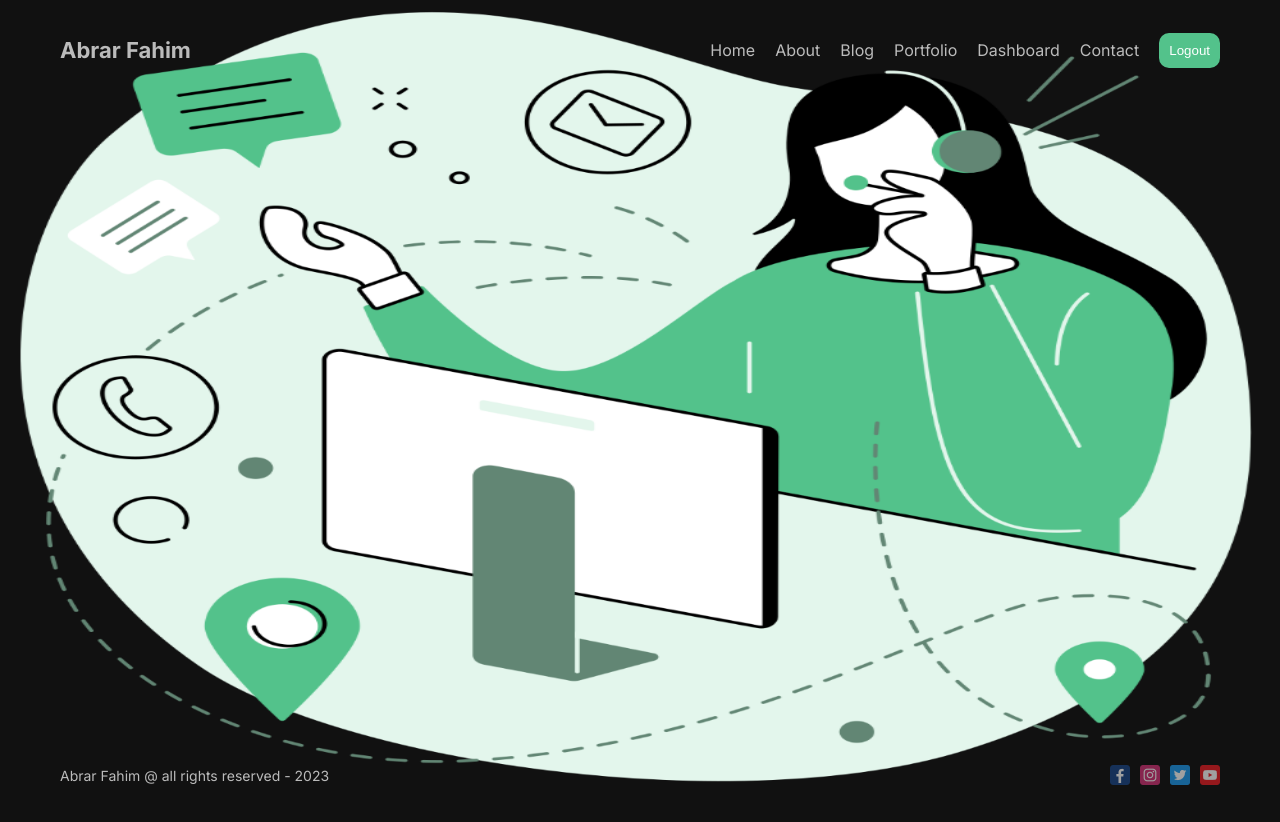
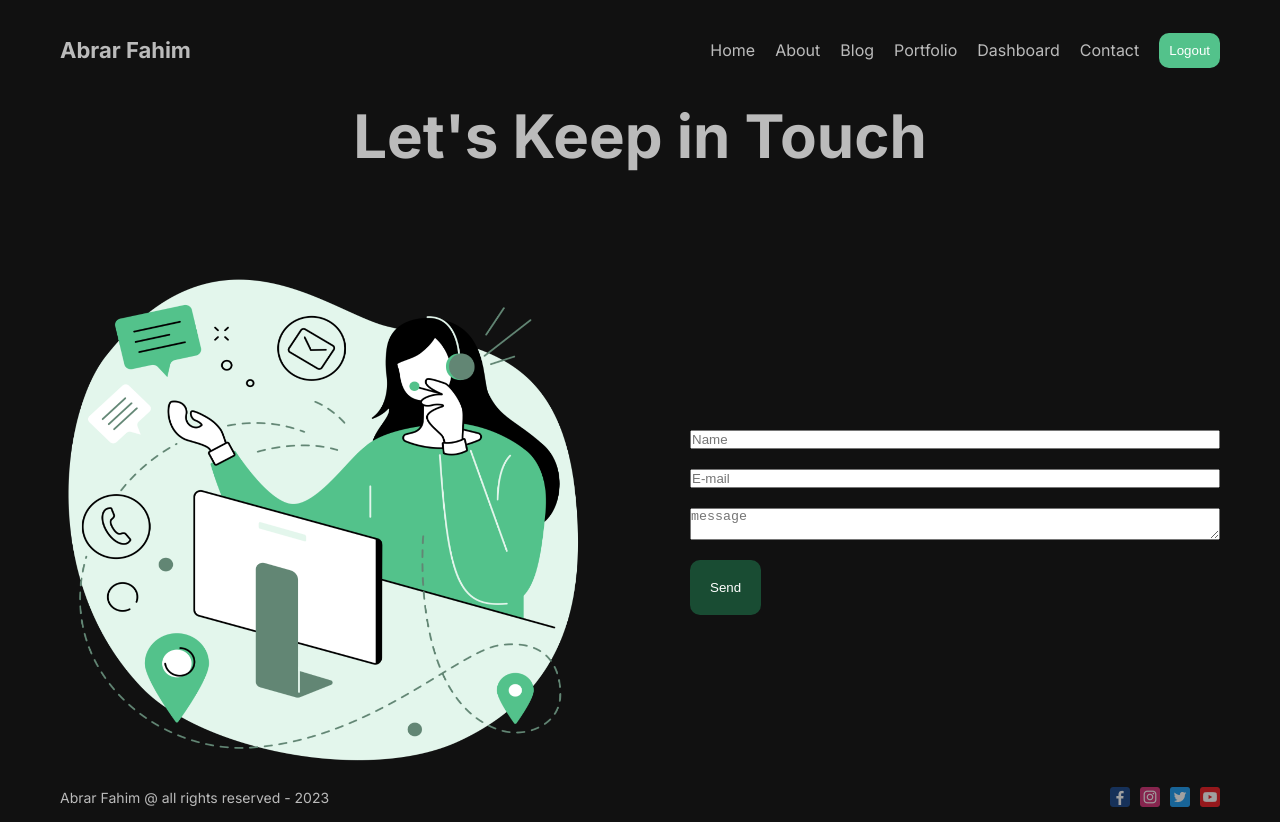
Before and after one commit to Abfahim21/next.js-project, a Next.js app: page /contact in a window 1280 px wide. Before the commit the page ends 800 px from the top, so only its background shows below. Built offline with nearby package versions, Linux system fonts and the light colour scheme.

Commit message:
contact page

```diff
--- a/src/app/contact/page.js
+++ b/src/app/contact/page.js
@@ -7,7 +7,7 @@ const Contact = () => {
   return (
     <div>
       <div className={styles.container}>
-        <h1 className={styles.title}></h1>
+        <h1 className={styles.title}>Let's Keep in Touch</h1>
         <div className={styles.content}>
           <div className={styles.imgContainer}>
             <Image src='/contact.png' fill={true} alt='' className={styles.img}/>
@@ -16,8 +16,8 @@ const Contact = () => {
             <input type="text" placeholder='Name' className={styles.input}/>
             <input type="email" placeholder='E-mail' className={styles.input}/>
             <textarea placeholder='message' className={styles.textArea}></textarea>
+            <Button url='#' text='Send'/>
           </form>
-          <Button url='#' text='Send'/>
 
         </div>
       </div>
--- a/src/app/contact/page.module.css
+++ b/src/app/contact/page.module.css
@@ -1,3 +1,21 @@
-.container {
-
+.title {
+    font-size: 60px;
+    margin-bottom: 100px;
+    text-align: center;
 }
+.content {
+    display: flex;
+    align-items: center;
+    gap: 100px;
+}
+.imgContainer {
+    flex: 1;
+    height: 500px;
+    position: relative;
+}
+.form {
+    flex: 1;
+    display: flex;
+    flex-direction: column;
+    gap: 20px;
+}
```
